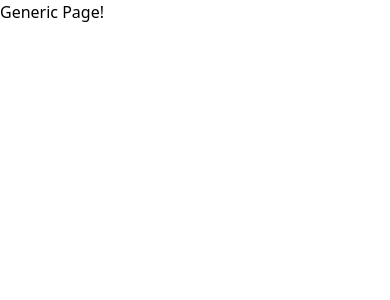
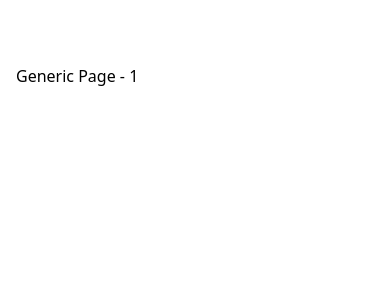
Before and after one commit to jain-prach/blog-site, a Next.js app: page /blogs/1 in a window 390 px wide. Shown: the top 300 px of the page. Built offline with nearby package versions, Linux system fonts and the light colour scheme.

Commit message:
Props and {params.slug} - [slugs]/page.tsx

```diff
--- a/src/app/blogs/[slug]/page.tsx
+++ b/src/app/blogs/[slug]/page.tsx
@@ -1,11 +1,26 @@
 import { NextPage } from 'next';
+import { ParsedUrlQuery } from 'querystring';
+import { getBlogs } from "../../../lib/blogs";
 
-const BlogDetail: NextPage = () => {
+interface Params extends ParsedUrlQuery {
+    slug: string;
+}
+type Props = {
+    params: Params;
+}
+const BlogDetail: NextPage<Props> = ({params}) => {
     return (
         <div>
-            Generic Page!
+            Generic Page - {params.slug}
         </div>
     )
 }
 
+export function generateStaticParams() {
+    const blogs = getBlogs();
+
+    return blogs.map(blog => ({
+        slug: blog.slug
+    }))
+}
 export default BlogDetail;
--- a/src/app/layout.tsx
+++ b/src/app/layout.tsx
@@ -10,7 +10,11 @@ export default function RootLayout({
 
       <head />
       <body>
-        {children}
+      <div className="bg-white">
+        <div className="mx-auto max-w-2xl py-16 px-4 sm:py-24 sm:px-6 lg:max-w-7xl lg:px-8">
+          {children}
+        </div>
+      </div>
       </body>
     </html>
   )
--- a/src/app/page.tsx
+++ b/src/app/page.tsx
@@ -13,8 +13,7 @@ const Page: NextPage = () => {
   const blogs = use(getInitialBlogs());
   // console.log(blogs); /* check in terminal what is printed by blogs*/
   return (
-    <div className="bg-white">
-    <div className="mx-auto max-w-2xl py-16 px-4 sm:py-24 sm:px-6 lg:max-w-7xl lg:px-8">
+    <div>
       <h2 className="sr-only">Blogs</h2>
 
       <div className="grid grid-cols-1 gap-y-10 gap-x-6 sm:grid-cols-2 lg:grid-cols-3 xl:grid-cols-4 xl:gap-x-8">
@@ -34,7 +33,6 @@ const Page: NextPage = () => {
         ))}
       </div>
     </div>
-  </div>
   )
 }
 
```
